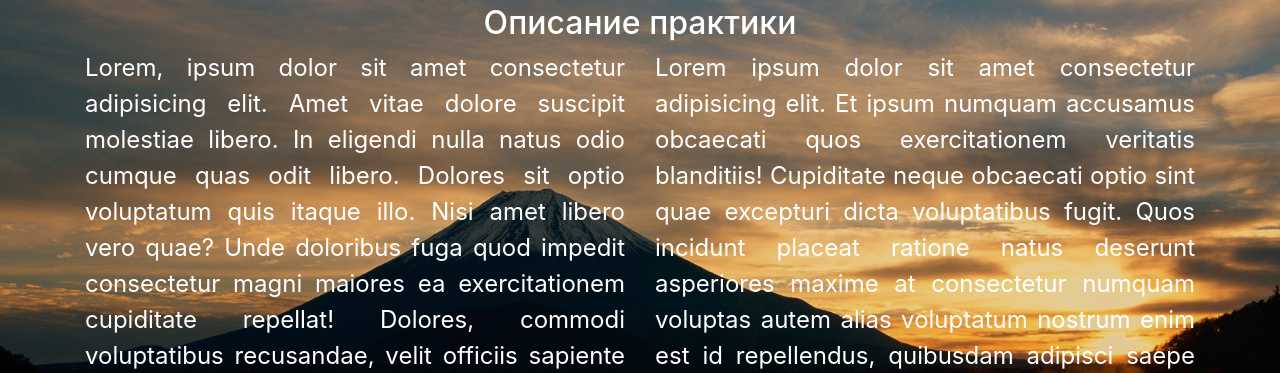
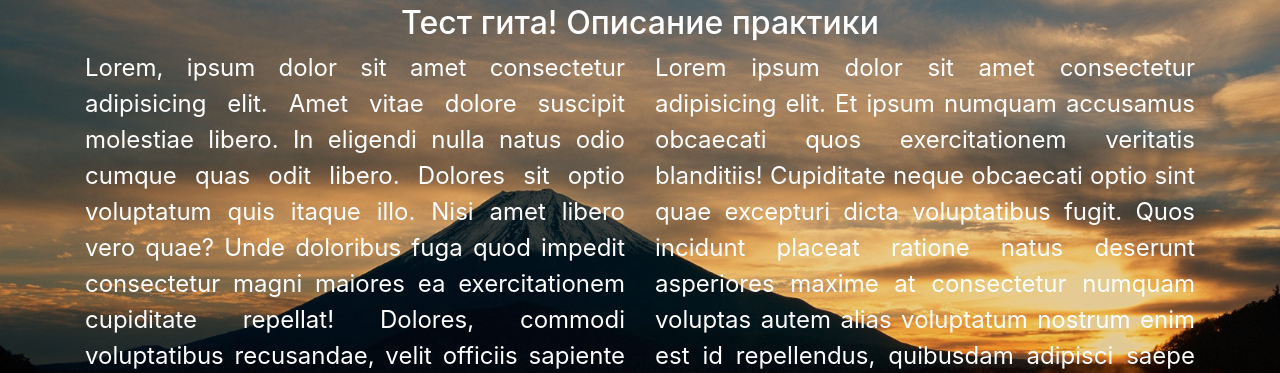
Before and after one commit to Dan4yks/Django, a Django app: page / in a window 1280 px wide. Shown: the part 76-449 px from the top of the page. Run offline with Django 3.2, Linux system fonts and the light colour scheme; some libraries are stand-ins or nearby versions.

Commit message:
Update index.html

```diff
--- a/app/templates/app/index.html
+++ b/app/templates/app/index.html
@@ -5,7 +5,7 @@
 <div class="content">
   <div class="row">
       <div class="col-md-12">
-          <h2 class="text-center">Описание практики</h2>
+          <h2 class="text-center">Тест гита! Описание практики</h2>
       </div>
       <div class="col-md-6">
           <p class="text-justify">Lorem, ipsum dolor sit amet consectetur adipisicing elit. Amet vitae dolore suscipit molestiae libero. In eligendi nulla natus odio cumque quas odit libero. Dolores sit optio voluptatum quis itaque illo. Nisi amet libero vero quae? Unde doloribus fuga quod impedit consectetur magni maiores ea exercitationem cupiditate repellat! Dolores, commodi voluptatibus recusandae, velit officiis sapiente adipisci, voluptatem deleniti rem tenetur odit maiores pariatur suscipit qui? Deserunt amet doloribus ratione asperiores culpa tenetur dolorem! Incidunt deserunt eligendi distinctio repudiandae fugit, ipsam ipsa ullam laudantium laborum inventore iusto cupiditate porro accusamus maiores saepe accusantium dolore nemo fuga possimus a rem. Quidem, itaque. Nemo.</p>
```
